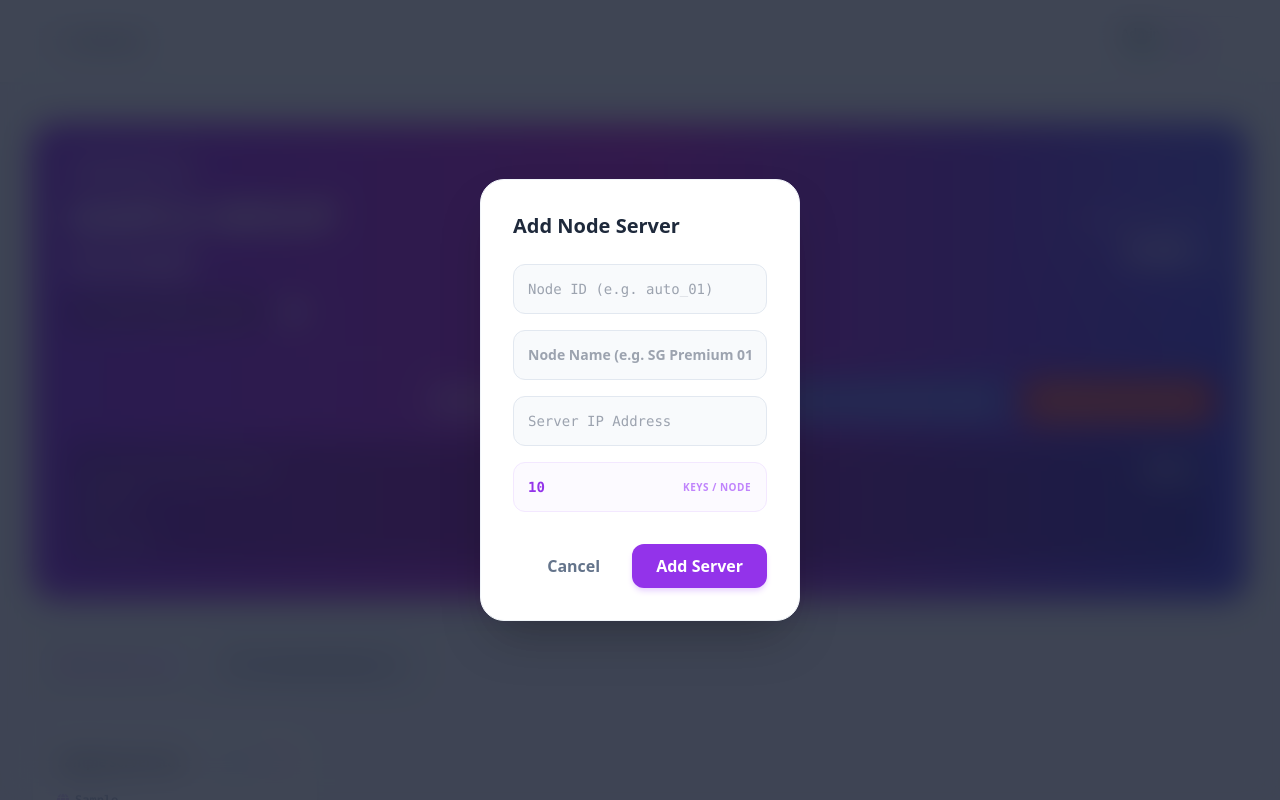
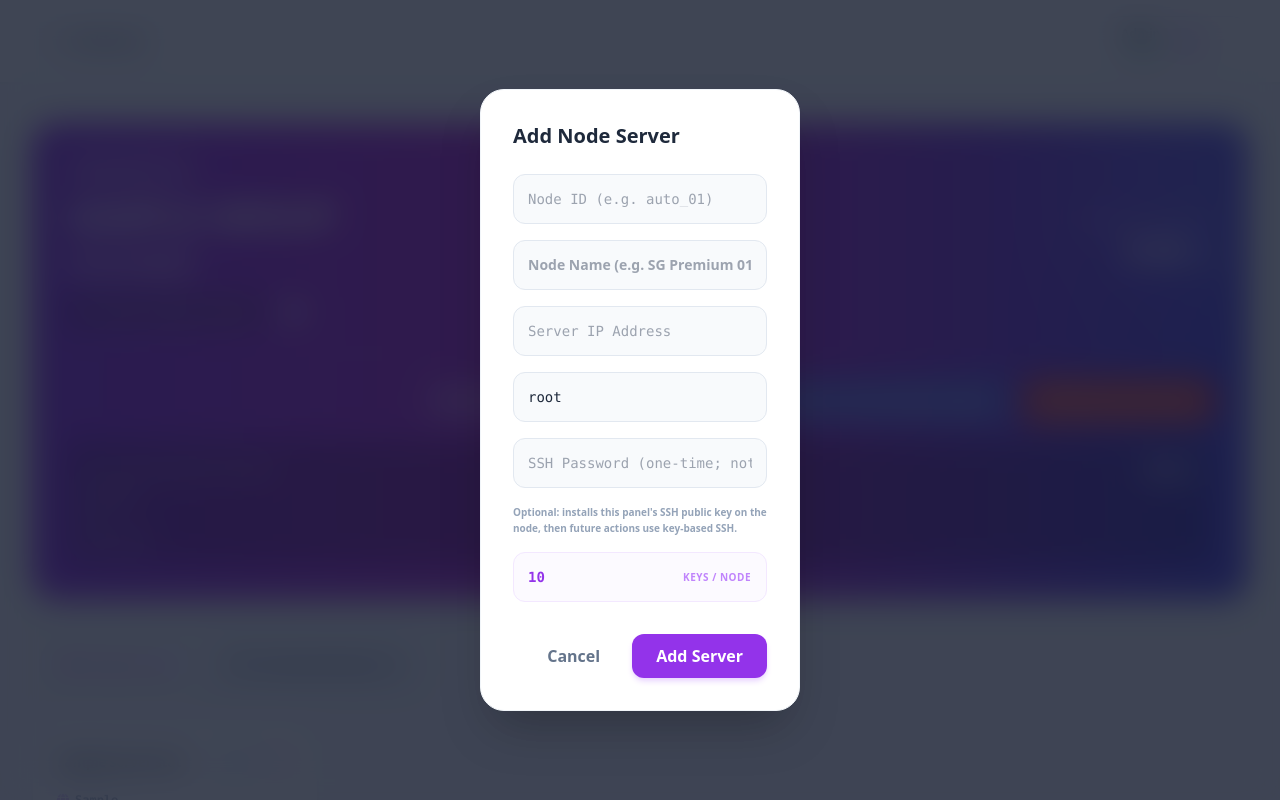
Before and after one commit to thefuturexx/PanelMaster, a Flask app: template templates/group.html in a window 1280 px wide, after a click on "Add Server". Run offline with Flask 3, Linux system fonts and the light colour scheme; the visitor is signed in with stand-in values (Sample User, id 1); the template is opened without the code that fills it: most values are stand-ins (such as "Sample title", 1, 10 or a date in 2020); parts of the project's set-up code (start-up, migrations or seed data) failed here and were passed over; some libraries are stand-ins or nearby versions.

Commit message:
Add one-time password SSH key setup for nodes

```diff
--- a/main.py
+++ b/main.py
@@ -1,5 +1,5 @@
 from flask import Flask, render_template, request, redirect, session, url_for, send_file, jsonify
-import json, os, re, secrets, subprocess, urllib.parse, base64, threading, time, requests, shlex
+import json, os, re, secrets, subprocess, urllib.parse, base64, threading, time, requests, shlex, shutil
 from concurrent.futures import ThreadPoolExecutor, as_completed
 from datetime import datetime, timedelta
 from werkzeug.security import generate_password_hash
@@ -428,6 +428,93 @@ def run_ssh_sync(ip, cmd, timeout=20):
         return res.returncode == 0
     except Exception:
         return False
+
+
+def _ensure_master_ssh_keypair():
+    os.makedirs('/root/.ssh', mode=0o700, exist_ok=True)
+    priv = '/root/.ssh/id_rsa'
+    pub = f'{priv}.pub'
+    if not os.path.exists(priv):
+        res = subprocess.run(
+            ['ssh-keygen', '-t', 'rsa', '-b', '4096', '-f', priv, '-N', ''],
+            capture_output=True,
+            text=True,
+            timeout=30
+        )
+        if res.returncode != 0:
+            err = (res.stderr or res.stdout or 'ssh-keygen failed').strip()
+            return None, err[:300]
+    if not os.path.exists(pub):
+        res = subprocess.run(['ssh-keygen', '-y', '-f', priv], capture_output=True, text=True, timeout=20)
+        if res.returncode != 0:
+            err = (res.stderr or res.stdout or 'failed to derive public key').strip()
+            return None, err[:300]
+        with open(pub, 'w') as f:
+            f.write(res.stdout.strip() + '\n')
+    with open(pub, 'r', encoding='utf-8') as f:
+        key = f.read().strip()
+    if not key:
+        return None, 'master public key is empty'
+    return key, ''
+
+
+def install_master_key_with_password(ip, ssh_user='root', ssh_password=''):
+    """One-time password login that installs this panel's public key on a node.
+
+    Password is not persisted. After this succeeds, existing key-based root SSH
+    flows can install/manage Xray as before.
+    """
+    ip = str(ip or '').strip()
+    ssh_user = str(ssh_user or 'root').strip() or 'root'
+    ssh_password = str(ssh_password or '')
+    if not ip or not ssh_password:
+        return True, 'skipped'
+    if ssh_user != 'root':
+        return False, 'Only root SSH username is supported for automatic node setup right now.'
+    if not shutil.which('sshpass'):
+        return False, 'sshpass is not installed on the PanelMaster VPS. Run install_panel.sh/update dependencies first.'
+
+    pubkey, err = _ensure_master_ssh_keypair()
+    if not pubkey:
+        return False, err or 'failed to read master public key'
+
+    remote_cmd = (
+        "mkdir -p ~/.ssh && chmod 700 ~/.ssh && "
+        f"touch ~/.ssh/authorized_keys && chmod 600 ~/.ssh/authorized_keys && "
+        f"grep -qxF {shlex.quote(pubkey)} ~/.ssh/authorized_keys || "
+        f"printf '%s\\n' {shlex.quote(pubkey)} >> ~/.ssh/authorized_keys"
+    )
+    env = os.environ.copy()
+    env['SSHPASS'] = ssh_password
+    res = subprocess.run(
+        [
+            'sshpass', '-e', 'ssh',
+            '-o', 'ConnectTimeout=20',
+            '-o', 'StrictHostKeyChecking=no',
+            '-o', 'PreferredAuthentications=password',
+            '-o', 'PubkeyAuthentication=no',
+            f'{ssh_user}@{ip}',
+            remote_cmd
+        ],
+        env=env,
+        capture_output=True,
+        text=True,
+        timeout=45
+    )
+    if res.returncode != 0:
+        err = (res.stderr or res.stdout or 'password SSH key install failed').strip()
+        return False, err[:500]
+
+    verify = subprocess.run(
+        ['ssh', '-o', 'ConnectTimeout=12', '-o', 'StrictHostKeyChecking=no', f'root@{ip}', 'echo ok'],
+        capture_output=True,
+        text=True,
+        timeout=20
+    )
+    if verify.returncode != 0:
+        err = (verify.stderr or verify.stdout or 'key verification failed').strip()
+        return False, err[:500]
+    return True, 'ok'
 
 def measure_ping_latency_ms(ip):
     if not ip:
@@ -1239,6 +1326,8 @@ def add_server_to_group(group_id):
     nid = request.form.get('node_id', '').strip().replace(" ", "_")
     nname = request.form.get('node_name', '').strip()
     nip = request.form.get('node_ip', '').strip()
+    ssh_user = request.form.get('ssh_username', 'root').strip() or 'root'
+    ssh_password = request.form.get('ssh_password', '')
     limit = int(request.form.get('limit', 30))
     groups = load_auto_groups()
     nodes = get_all_servers()
@@ -1247,6 +1336,11 @@ def add_server_to_group(group_id):
         return f"<script>alert('Error: Server ID [{nid}] already exists!'); window.history.back();</script>"
 
     if group_id in groups and nid and nip:
+        ok, msg = install_master_key_with_password(nip, ssh_user, ssh_password)
+        if not ok:
+            alert_msg = json.dumps(f"SSH key setup failed: {msg}")
+            log_activity("Add Server SSH Key Failed", f"group={group_id} node={nid} ip={nip} error={str(msg)[:140]}", "error")
+            return f"<script>alert({alert_msg}); window.history.back();</script>"
         groups[group_id]["nodes"][nid] = {
             "ip": nip,
             "limit": limit,
@@ -1254,7 +1348,7 @@ def add_server_to_group(group_id):
         }
         save_auto_groups(groups)
         threading.Thread(target=_bootstrap_group_node_after_add, args=(group_id, nid, nip), daemon=True).start()
-        log_activity("Add Server To Group", f"group={group_id} node={nid} name={nname or nid} ip={nip}", "success")
+        log_activity("Add Server To Group", f"group={group_id} node={nid} name={nname or nid} ip={nip} ssh_key_setup={msg}", "success")
 
     return redirect(f'/group/{group_id}?newly_added={nid}')
 
@@ -1581,11 +1675,18 @@ def add_node():
     n_id = request.form.get('node_id', '').strip().replace(" ", "_")
     n_name = request.form.get('node_name', '').strip()
     n_ip = request.form.get('node_ip', '').strip()
+    ssh_user = request.form.get('ssh_username', 'root').strip() or 'root'
+    ssh_password = request.form.get('ssh_password', '')
 
     if n_id and n_name and n_ip:
         nodes = get_all_servers()
         if _node_id_exists_ci(n_id, nodes):
             return f"<script>alert('Error: Node ID [{n_id}] already exists!'); window.history.back();</script>"
+        ok, msg = install_master_key_with_password(n_ip, ssh_user, ssh_password)
+        if not ok:
+            alert_msg = json.dumps(f"SSH key setup failed: {msg}")
+            log_activity("Add Custom Node SSH Key Failed", f"node={n_id} ip={n_ip} error={str(msg)[:140]}", "error")
+            return f"<script>alert({alert_msg}); window.history.back();</script>"
 
         if not os.path.exists(NODES_LIST):
             with open(NODES_LIST, 'w') as f:
@@ -1593,7 +1694,7 @@ def add_node():
 
         with open(NODES_LIST, 'a') as f:
             f.write(f"\n{n_id}|{n_name}|{n_ip}")
-        log_activity("Add Custom Node", f"node={n_id} name={n_name} ip={n_ip}", "success")
+        log_activity("Add Custom Node", f"node={n_id} name={n_name} ip={n_ip} ssh_key_setup={msg}", "success")
 
     return redirect(f"/node/{n_id}?newly_added={n_id}")
 
--- a/templates/dashboard.html
+++ b/templates/dashboard.html
@@ -610,6 +610,9 @@
                 <input type="text" name="node_id" placeholder="Node ID (e.g. sg_01)" class="w-full bg-slate-50 border border-slate-200 p-3.5 rounded-xl font-mono text-sm focus:outline-none focus:border-indigo-400 focus:ring-2 focus:ring-indigo-100 transition" required>
                 <input type="text" name="node_name" placeholder="Display Name" class="w-full bg-slate-50 border border-slate-200 p-3.5 rounded-xl font-mono text-sm focus:outline-none focus:border-indigo-400 focus:ring-2 focus:ring-indigo-100 transition" required>
                 <input type="text" name="node_ip" placeholder="Server IP Address" class="w-full bg-slate-50 border border-slate-200 p-3.5 rounded-xl font-mono text-sm focus:outline-none focus:border-indigo-400 focus:ring-2 focus:ring-indigo-100 transition" required>
+                <input type="text" name="ssh_username" value="root" placeholder="SSH Username" class="w-full bg-slate-50 border border-slate-200 p-3.5 rounded-xl font-mono text-sm focus:outline-none focus:border-indigo-400 focus:ring-2 focus:ring-indigo-100 transition">
+                <input type="password" name="ssh_password" placeholder="SSH Password (one-time; not saved)" autocomplete="new-password" class="w-full bg-slate-50 border border-slate-200 p-3.5 rounded-xl font-mono text-sm focus:outline-none focus:border-indigo-400 focus:ring-2 focus:ring-indigo-100 transition">
+                <p class="text-[10px] font-bold text-slate-400 leading-relaxed">Optional: if supplied, PanelMaster logs in once and installs this panel's SSH public key on the node.</p>
             </div>
             <div class="flex justify-end gap-3">
                 <button type="button" onclick="document.getElementById('addNodeModal').classList.add('hidden')" class="px-5 py-2.5 font-bold text-slate-500 hover:text-slate-800 transition">Cancel</button>
--- a/templates/group.html
+++ b/templates/group.html
@@ -365,6 +365,9 @@
                 <input type="text" name="node_id" placeholder="Node ID (e.g. auto_01)" class="w-full bg-slate-50 border border-slate-200 p-3.5 rounded-xl font-mono text-sm focus:outline-none focus:ring-2 focus:ring-purple-100 transition" required>
                 <input type="text" name="node_name" placeholder="Node Name (e.g. SG Premium 01)" class="w-full bg-slate-50 border border-slate-200 p-3.5 rounded-xl text-sm font-bold focus:outline-none focus:ring-2 focus:ring-purple-100 transition" required>
                 <input type="text" name="node_ip" placeholder="Server IP Address" class="w-full bg-slate-50 border border-slate-200 p-3.5 rounded-xl font-mono text-sm focus:outline-none focus:ring-2 focus:ring-purple-100 transition" required>
+                <input type="text" name="ssh_username" value="root" placeholder="SSH Username" class="w-full bg-slate-50 border border-slate-200 p-3.5 rounded-xl font-mono text-sm focus:outline-none focus:ring-2 focus:ring-purple-100 transition">
+                <input type="password" name="ssh_password" placeholder="SSH Password (one-time; not saved)" autocomplete="new-password" class="w-full bg-slate-50 border border-slate-200 p-3.5 rounded-xl font-mono text-sm focus:outline-none focus:ring-2 focus:ring-purple-100 transition">
+                <p class="text-[10px] font-bold text-slate-400 leading-relaxed">Optional: installs this panel's SSH public key on the node, then future actions use key-based SSH.</p>
                 <div class="relative">
                     <input type="number" name="limit" value="{{ group.limit }}" class="w-full bg-purple-50/50 border border-purple-100 p-3.5 rounded-xl font-mono text-sm font-black text-purple-600 pr-24 focus:outline-none focus:ring-2 focus:ring-purple-100 transition" required>
                     <span class="absolute right-4 top-1/2 -translate-y-1/2 text-[10px] font-black text-purple-400 uppercase tracking-wider">Keys / Node</span>
```
Also changed, not shown: 1 other file.
